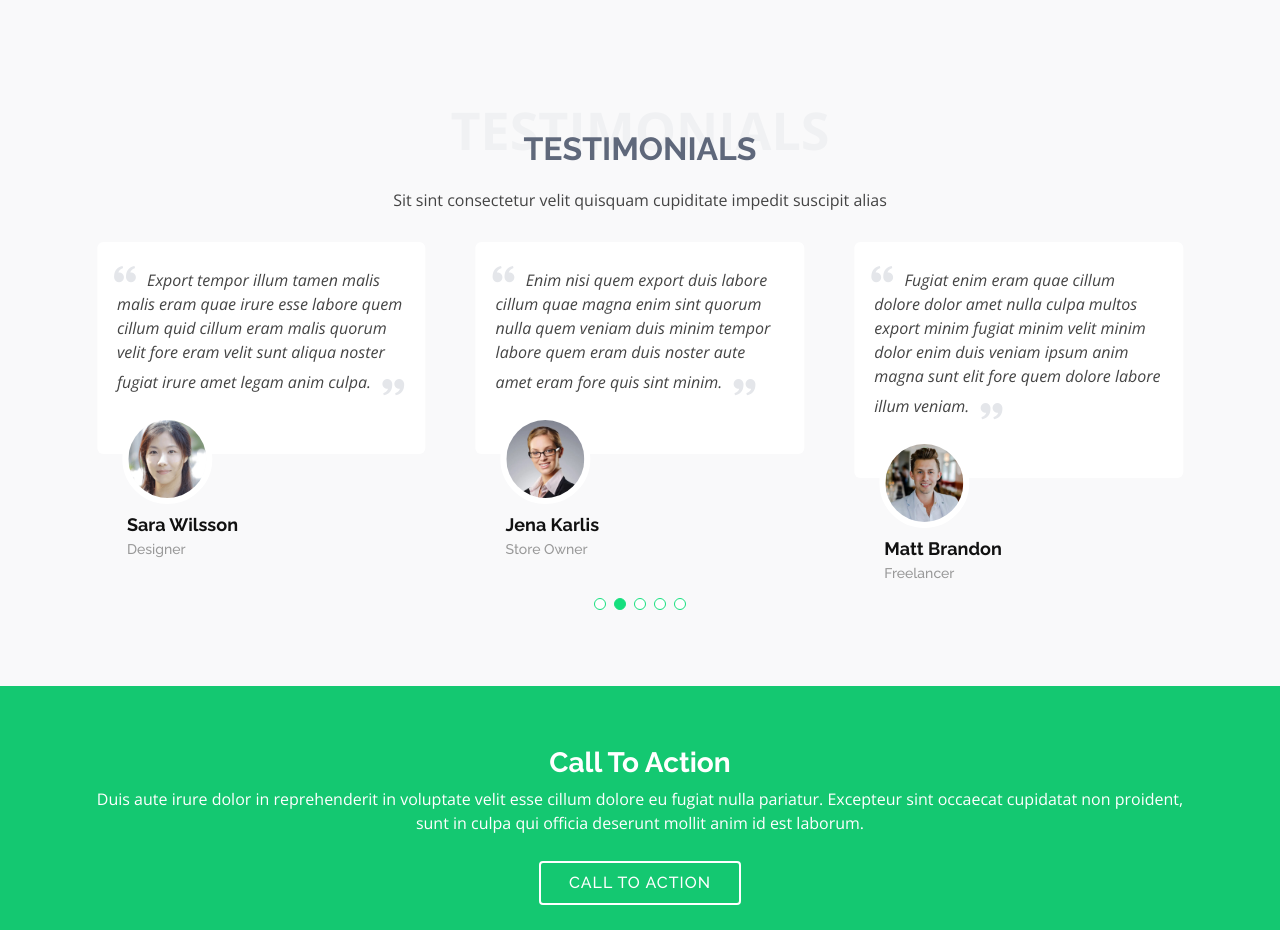
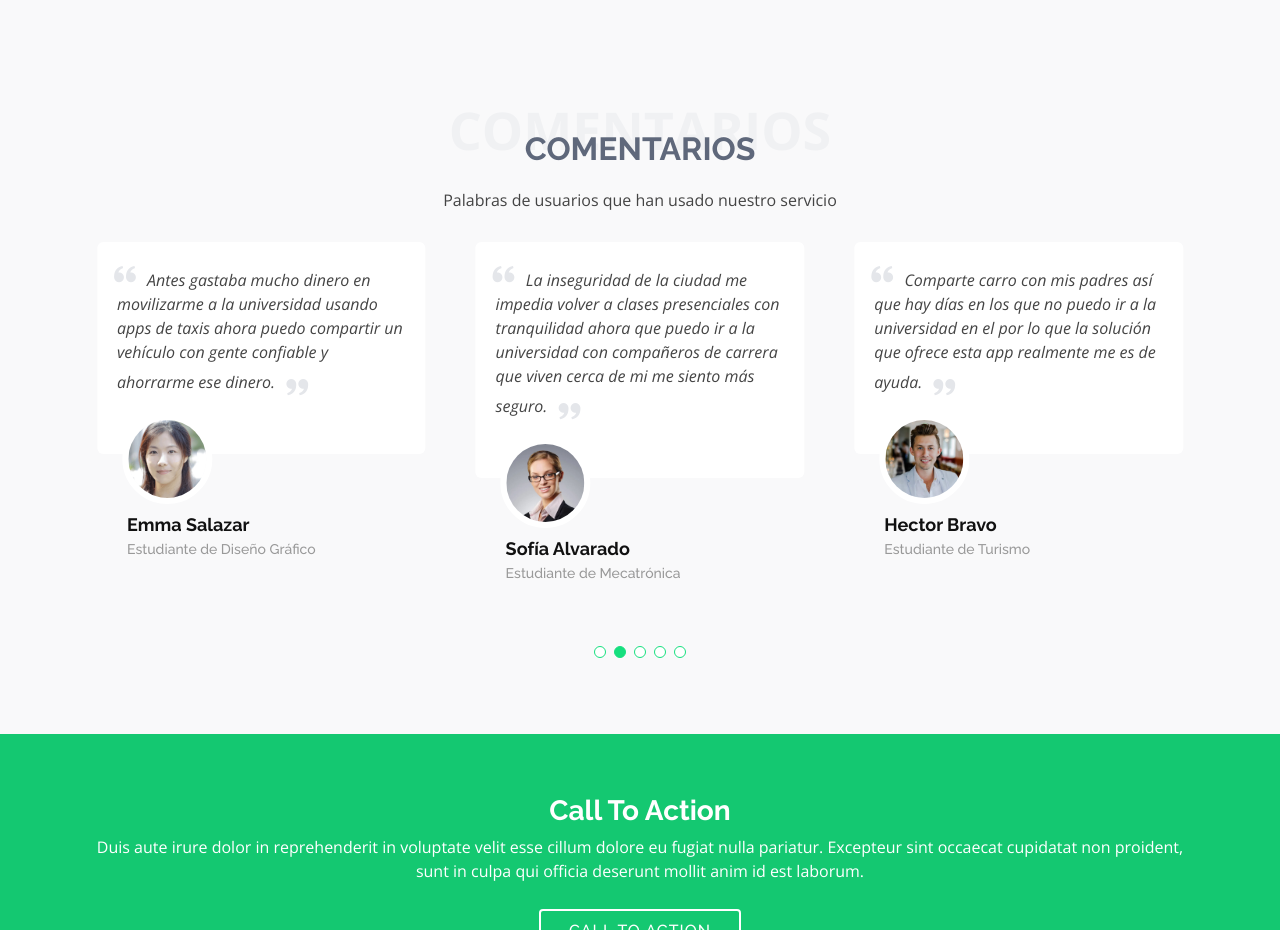
Before and after one commit to Cmenesess/DAWM, a plain HTML site: page eNno/index.html in a window 1280 px wide. Shown: the part 3520-4450 px from the top of the page. Drawn offline with nearby package versions, Linux system fonts and the light colour scheme.

Commit message:
comentarios

```diff
--- a/eNno/index.html
+++ b/eNno/index.html
@@ -253,9 +253,9 @@
       <div class="container">
 
         <div class="section-title">
-          <span>Testimonials</span>
-          <h2>Testimonials</h2>
-          <p>Sit sint consectetur velit quisquam cupiditate impedit suscipit alias</p>
+          <span>Comentarios</span>
+          <h2>Comentarios</h2>
+          <p>Palabras de usuarios que han usado nuestro servicio</p>
         </div>
 
         <div class="testimonials-slider swiper" data-aos="fade-up" data-aos-delay="100">
@@ -265,12 +265,12 @@
               <div class="testimonial-item">
                 <p>
                   <i class="bx bxs-quote-alt-left quote-icon-left"></i>
-                  Proin iaculis purus consequat sem cure digni ssim donec porttitora entum suscipit rhoncus. Accusantium quam, ultricies eget id, aliquam eget nibh et. Maecen aliquam, risus at semper.
+                  Realmente se me complicaba el regreso a clases presenciales por la falta de servicio de transporte público y gracias a esta app eso ya no representa un problema.
                   <i class="bx bxs-quote-alt-right quote-icon-right"></i>
                 </p>
                 <img src="assets/img/testimonials/testimonials-1.jpg" class="testimonial-img" alt="">
-                <h3>Saul Goodman</h3>
-                <h4>Ceo &amp; Founder</h4>
+                <h3>Juanito Piguavé</h3>
+                <h4>Estudiante de Computación</h4>
               </div>
             </div><!-- End testimonial item -->
 
@@ -278,12 +278,12 @@
               <div class="testimonial-item">
                 <p>
                   <i class="bx bxs-quote-alt-left quote-icon-left"></i>
-                  Export tempor illum tamen malis malis eram quae irure esse labore quem cillum quid cillum eram malis quorum velit fore eram velit sunt aliqua noster fugiat irure amet legam anim culpa.
+                  Antes gastaba mucho dinero en movilizarme a la universidad usando apps de taxis ahora puedo compartir un vehículo con gente confiable y ahorrarme ese dinero.
                   <i class="bx bxs-quote-alt-right quote-icon-right"></i>
                 </p>
                 <img src="assets/img/testimonials/testimonials-2.jpg" class="testimonial-img" alt="">
-                <h3>Sara Wilsson</h3>
-                <h4>Designer</h4>
+                <h3>Emma Salazar</h3>
+                <h4>Estudiante de Diseño Gráfico</h4>
               </div>
             </div><!-- End testimonial item -->
 
@@ -291,12 +291,12 @@
               <div class="testimonial-item">
                 <p>
                   <i class="bx bxs-quote-alt-left quote-icon-left"></i>
-                  Enim nisi quem export duis labore cillum quae magna enim sint quorum nulla quem veniam duis minim tempor labore quem eram duis noster aute amet eram fore quis sint minim.
+                  La inseguridad de la ciudad me impedia volver a clases presenciales con tranquilidad ahora que puedo ir a la universidad con compañeros de carrera que viven cerca de mi me siento más seguro.
                   <i class="bx bxs-quote-alt-right quote-icon-right"></i>
                 </p>
                 <img src="assets/img/testimonials/testimonials-3.jpg" class="testimonial-img" alt="">
-                <h3>Jena Karlis</h3>
-                <h4>Store Owner</h4>
+                <h3>Sofía Alvarado</h3>
+                <h4>Estudiante de Mecatrónica</h4>
               </div>
             </div><!-- End testimonial item -->
 
@@ -304,12 +304,12 @@
               <div class="testimonial-item">
                 <p>
                   <i class="bx bxs-quote-alt-left quote-icon-left"></i>
-                  Fugiat enim eram quae cillum dolore dolor amet nulla culpa multos export minim fugiat minim velit minim dolor enim duis veniam ipsum anim magna sunt elit fore quem dolore labore illum veniam.
+                  Comparte carro con mis padres así que hay días en los que no puedo ir a la universidad en el por lo que la solución que ofrece esta app realmente me es de ayuda.
                   <i class="bx bxs-quote-alt-right quote-icon-right"></i>
                 </p>
                 <img src="assets/img/testimonials/testimonials-4.jpg" class="testimonial-img" alt="">
-                <h3>Matt Brandon</h3>
-                <h4>Freelancer</h4>
+                <h3>Hector Bravo</h3>
+                <h4>Estudiante de Turismo</h4>
               </div>
             </div><!-- End testimonial item -->
 
@@ -317,12 +317,12 @@
               <div class="testimonial-item">
                 <p>
                   <i class="bx bxs-quote-alt-left quote-icon-left"></i>
-                  Quis quorum aliqua sint quem legam fore sunt eram irure aliqua veniam tempor noster veniam enim culpa labore duis sunt culpa nulla illum cillum fugiat legam esse veniam culpa fore nisi cillum quid.
+                  Las prácticas que tengo presencialmente son a una hora muy temprana y estaba contra el tiempo para llegar a la universidad ahora con esta app puedo tomarme el tiempo de desayunar tranquilo sabiendo que un conductor de confianza llegará a recogerme.
                   <i class="bx bxs-quote-alt-right quote-icon-right"></i>
                 </p>
                 <img src="assets/img/testimonials/testimonials-5.jpg" class="testimonial-img" alt="">
-                <h3>John Larson</h3>
-                <h4>Entrepreneur</h4>
+                <h3>Carlos Montier</h3>
+                <h4>Estudiante de Mecánica</h4>
               </div>
             </div><!-- End testimonial item -->
 
```
